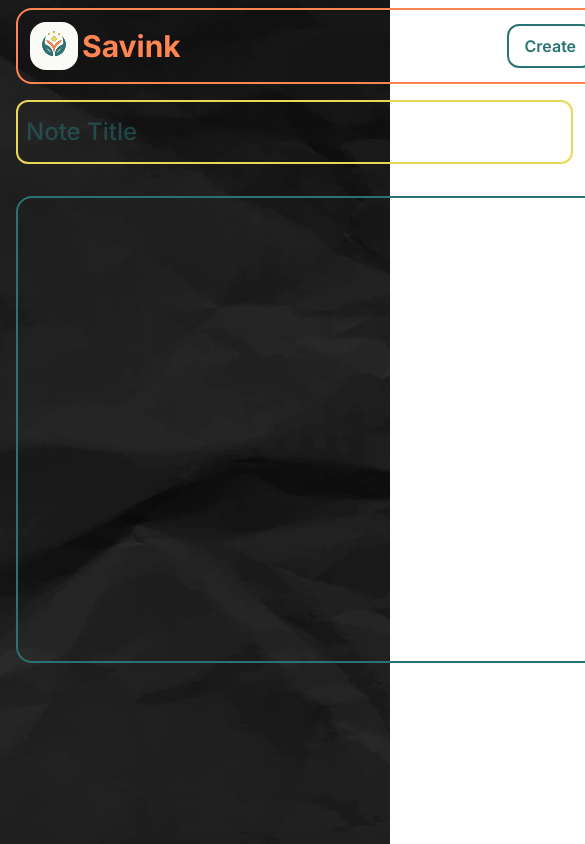
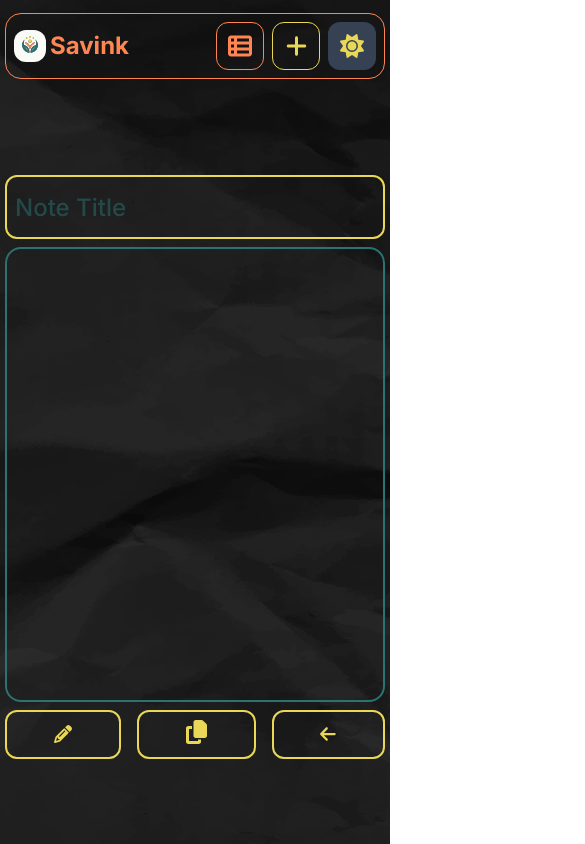
Before and after one commit to vinay-kumar-25/Saviora_Kingdom, a React (Vite) app in the folder Savink - Saviora notes/: page /view in a window 390 px wide. Shown: the top 844 px of the page, 585 px wide, since content can reach past the window. Built offline with nearby package versions, Linux system fonts and the light colour scheme.

Commit message:
responsiveness added for and design improved

```diff
--- a/Savink - Saviora notes/index.html
+++ b/Savink - Saviora notes/index.html
@@ -2,9 +2,10 @@
 <html lang="en">
   <head>
     <meta charset="UTF-8" />
+    <meta name="viewport" content="width=device-width, initial-scale=1.0">
     <link rel="shortcut icon" href="/saviora_logo.svg" type="image/x-icon">
-    <meta name="viewport" content="width=device-width, initial-scale=1.0" />
     <link rel="preconnect" href="https://fonts.googleapis.com">
+    <link rel="stylesheet" href="src/index.css">
 <link rel="preconnect" href="https://fonts.gstatic.com" crossorigin>
 <link href="https://fonts.googleapis.com/css2?family=Inter:ital,opsz,wght@0,14..32,100..900;1,14..32,100..900&display=swap" rel="stylesheet">
     <title>Savink</title>
--- a/Savink - Saviora notes/package.json
+++ b/Savink - Saviora notes/package.json
@@ -4,7 +4,7 @@
   "version": "0.0.0",
   "type": "module",
   "scripts": {
-    "dev": "vite",
+    "dev": "vite --host",
     "build": "vite build",
     "lint": "eslint .",
     "preview": "vite preview"
--- a/Savink - Saviora notes/src/App.css
+++ b/Savink - Saviora notes/src/App.css
@@ -2,11 +2,18 @@
   display: flex;
   flex-direction: column;
   gap: 1rem;
-  width: 100%;
-  width: 800px;
-  max-width: 100vh;
-  padding: 0 1rem; /* Optional: for padding on small screens */
-  margin: 0 auto;   /* Center horizontally on large screens */
-  box-sizing: border-box; /* Ensure padding doesn’t break width */
+  width: 100vw;
+  max-width: 850px;
+  padding: 5px;
+  margin: 0 auto;
+  box-sizing: border-box;
+  height:100vh;
+
+}
+.appcontainer{
   height: 100vh;
+  background-size: cover;
 }
+.req_page{
+  background: red;
+}
--- a/Savink - Saviora notes/src/App.jsx
+++ b/Savink - Saviora notes/src/App.jsx
@@ -6,7 +6,6 @@ import Pastes from "./components/Pastes";
 import View from "./components/View"
 import { Toaster } from "react-hot-toast";
 import { useSelector } from "react-redux";
-import { notiislice } from "./js/slices";
 import lightbg from "../src/assets/bgtexture.jpg"
 import darkbg from "../src/assets/dark_texture.jpg"
 
@@ -44,14 +43,12 @@ function App() {
   const theme  = useSelector((state)=>state.notii.theme)
   console.log("theme value = ",theme)
   const bgImage = theme === "dark" ? darkbg : lightbg;
+
   return (
    <div
-   className="transition-all duration-1000 ease-in-out"
+   className="transition-all m-0  appcontainer duration-1000 ease-in-out"
       style={{
         backgroundImage: `url(${bgImage})`,
-        backgroundSize: "cover",
-        backgroundRepeat: "no-repeat",
-        minHeight: "100vh",
       }}
     >
 
--- a/Savink - Saviora notes/src/components/Home.jsx
+++ b/Savink - Saviora notes/src/components/Home.jsx
@@ -72,28 +72,26 @@ const Home = () => {
   };
 
   return (
-    <div className="text-white w-full  max-h-8/12 h-full  flex justify-center flex-col items-center gap-8 text-2xl ">
-      <div className="flex gap-4 h-16 w-full  justify-between">
+    <div className="text-white w-full  py-12 h-full  flex justify-between flex-col items-center gap-4 text-2xl ">
         <input
-          className="font-medium flex-1/2  bg- text-primaryGreen border-primaryYellow border-2 rounded-xl  focus:border-primaryGreen outline-0 p-1 px-2"
+          className="font-medium w-full  bg- text-primaryGreen h-16 border-primaryYellow border-2 rounded-xl  focus:border-primaryGreen outline-0 p-2"
           type="text"
           value={title}
           placeholder="Enter Title..."
           onChange={(e) => settitle(e.target.value)}
         />
-        <button
-          onClick={addnote}
-          className=" text-lg border-2 border-primaryYellow  rounded-xl p-2 text-primaryYellow hover:text-primaryGreen hover:border-primaryGreen px-4 font-semibold "
-        >
-          {paste_id ? "Update" : "Create"}
-        </button>
-      </div>
       <textarea
         value={value}
         placeholder="Enter your note here..."
         className="border-2 border-primaryGreen  w-full text-xl leading-8 font-medium rounded-2xl p-4 flex-1/2 text-stone-500  outline-0 "
         onChange={(e) => setvalue(e.target.value)}
       ></textarea>
+      <button
+          onClick={addnote}
+          className="w-full h-16 text-lg border-2 border-primaryYellow transition-all duration-300  rounded-xl p-2 text-primaryYellow hover:text-primaryOrange hover:border-primaryOrange px-4 font-semibold "
+        >
+          {paste_id ? "Update" : "Create"}
+        </button>
     </div>
   );
 };
--- a/Savink - Saviora notes/src/components/Navbar.jsx
+++ b/Savink - Saviora notes/src/components/Navbar.jsx
@@ -1,31 +1,72 @@
-import React from 'react'
-import { NavLink } from 'react-router'
-import savioralogo from '../../public/saviora_logo.svg'
-import { useSelector ,useDispatch} from 'react-redux'
-import { notiislice } from '../js/slices'
-import { FontAwesomeIcon } from '@fortawesome/react-fontawesome'
-import { faCloudMoon, faLightbulb, faMoon, faSun } from '@fortawesome/free-solid-svg-icons'
-
-
+import React from "react";
+import { NavLink } from "react-router";
+import savioralogo from "../../public/saviora_logo.svg";
+import { useSelector, useDispatch } from "react-redux";
+import { notiislice } from "../js/slices";
+import { FontAwesomeIcon } from "@fortawesome/react-fontawesome";
+import {
+  faCloudMoon,
+  faLightbulb,
+  faList,
+  faListDots,
+  faMoon,
+  faPlus,
+  faStarHalfStroke,
+  faSun,
+} from "@fortawesome/free-solid-svg-icons";
+import { faTableList } from "@fortawesome/free-solid-svg-icons/faTableList";
 
 const Navbar = () => {
-    const theme  = useSelector((state)=>state.notii.theme)
-    const dispatch = useDispatch();
+  const theme = useSelector((state) => state.notii.theme);
+  const dispatch = useDispatch();
 
-const handletheme = ()=>{
-  dispatch(notiislice.actions.changetheme({}))
-}
+  const handletheme = () => {
+    dispatch(notiislice.actions.changetheme({}));
+  };
 
   return (
-    <div className="w-full mt-2  border-2   border-primaryOrange rounded-2xl items-center flex justify-between p-3">
-      <span className="text-3xl flex gap-1 justify-center items-center text-primaryOrange font-bold"> <img className=" rounded-2xl h-12" src={savioralogo} alt="📚" /> Savink</span>
-      <div className="flex gap-4">
-        <NavLink to={"/"} className="  rounded-xl p-2  px-4 font-semibold text-primaryGreen border-2 border-primaryGreen hover:bg-primaryYellow transition-all duration-300 " >Create</NavLink>
-        <NavLink to={"/pastes_list"} className="  rounded-xl p-2  px-4 font-semibold text-primaryGreen border-2 border-primaryGreen hover:text-primaryOrange hover:border-primaryOrange transition-all duration-300 " >Pastes</NavLink>
-        <button onClick={()=>handletheme()} className="  rounded-xl p-2  px-4 font-semibold text-primaryGreen border-2 border-primaryGreen hover:text-primaryOrange hover:border-primaryOrange transition-all duration-300 ">{theme==="dark"?<FontAwesomeIcon className="transition-all duration-1000 ease-in-out text-xl text-white" icon={faSun}/>:<FontAwesomeIcon className="text-xl text-black transition-all duration-1000 ease-in-out" icon={faMoon}/>}</button>
+    <div className="w-full mt-2 border md:border-2   border-primaryOrange rounded-2xl items-center flex justify-between p-2 md:p-3">
+      <span className="md:text-3xl text-2xl flex gap-1 justify-center items-center text-primaryOrange font-bold">
+        {" "}
+        <img
+          className="rounded-xl md:rounded-2xl h-8 md:h-12"
+          src={savioralogo}
+          alt="📚"
+        />{" "}
+        Savink
+      </span>
+      <div className="flex gap-2 md:gap-4">
+        <NavLink
+          to={"/pastes_list"}
+          className=" text-2xl rounded-xl hover:scale-95  h-12 w-12 flex justify-center items-center border  md:px-4 font-semibold  text-primaryOrange border-primaryOrange transition-all duration-300  "
+        >
+          <FontAwesomeIcon icon={faTableList} />
+        </NavLink>
+        <NavLink
+          to={"/"}
+          className="  rounded-xl hover:scale-95    text-2xl group  border border-primaryYellow h-12 w-12 flex justify-center items-center text-primaryYellow hover:text-primaryGreen  hover:bg-primaryYellow transition-all duration-300 "
+        >
+          <FontAwesomeIcon icon={faPlus} />
+        </NavLink>
+        <button
+          onClick={() => handletheme()}
+          className="  rounded-xl  text-2xl h-12 w-12 hover:scale-95   overflow-hidden  bg-gray-700 flex justify-center items-center font-bold  transition-all duration-300 "
+        >
+          {theme === "dark" ? (
+            <FontAwesomeIcon
+              className=" h-12 w-12  text-primaryYellow"
+              icon={faSun}
+            />
+          ) : (
+            <FontAwesomeIcon
+              className=" text-stone-100   h-12 w-12   "
+              icon={faMoon}
+            />
+          )}
+        </button>
       </div>
     </div>
-  )
-}
+  );
+};
 
-export default Navbar
+export default Navbar;
--- a/Savink - Saviora notes/src/components/View.jsx
+++ b/Savink - Saviora notes/src/components/View.jsx
@@ -4,7 +4,14 @@ import { useSelector } from "react-redux";
 import toast from "react-hot-toast";
 import { notiislice } from "../js/slices";
 import { FontAwesomeIcon } from "@fortawesome/react-fontawesome";
-import { faArrowLeft, faArrowRotateLeft, faBackspace, faBackward, faCopy, faPencil } from "@fortawesome/free-solid-svg-icons";
+import {
+  faArrowLeft,
+  faArrowRotateLeft,
+  faBackspace,
+  faBackward,
+  faCopy,
+  faPencil,
+} from "@fortawesome/free-solid-svg-icons";
 
 const View = () => {
   const navigate = useNavigate();
@@ -22,39 +29,42 @@ const View = () => {
   };
 
   return (
-    <div className="text-white w-full  max-h-8/12 h-full  flex justify-center flex-col items-center gap-8 text-2xl ">
-      <div className="flex gap-4 h-16 w-full justify-between">
+    <div className="text-white w-full   h-full  flex  flex-col gap-2 text-2xl py-20 ">
       <input
         readOnly
-          className="font-medium flex-1/2  bg- text-primaryGreen border-primaryYellow border-2 rounded-xl   outline-0 p-1 px-2"
+        className="font-medium text-primaryGreen max-w-full border-primaryYellow border-2 rounded-xl h-16  outline-0 p-1 px-2"
         type="text"
         value={title}
         placeholder="Note Title"
       />
+      <div className="border-2 rounded-2xl overflow-y-scroll flex-1/2 border-primaryGreen">
+        <div className="w-full font-medium text-xl leading-8  p-4  text-stone-500 outline-0 whitespace-pre-wrap">
+          {value}
+        </div>
+      </div>
+      <div className="flex gap-4  w-full  flex-row flex-wrap justify-between">
         <button
-          onClick={()=>{navigate(`/?paste_id=${paste_id}`)}}
-          className="text-lg border-2 border-primaryYellow rounded-xl p-2 text-primaryYellow hover:text-primaryGreen hover:border-primaryGreen px-4 font-semibold"
+          onClick={() => {
+            navigate(`/?paste_id=${paste_id}`);
+          }}
+          className="text-lg border-2 grow  border-primaryYellow rounded-xl p-2 text-primaryYellow hover:text-primaryGreen hover:border-primaryGreen px-4 font-semibold"
         >
-         < FontAwesomeIcon icon={faPencil}/>
+          <FontAwesomeIcon icon={faPencil} />
         </button>
         <button
           onClick={copyToClipboard}
-          className="text-lg border-2 border-primaryYellow rounded-xl p-2 text-primaryYellow hover:text-primaryGreen hover:border-primaryGreen px-4 font-semibold"
+          className="text-lg border-2 grow  border-primaryYellow rounded-xl p-2 text-primaryYellow hover:text-primaryGreen hover:border-primaryGreen px-4 font-semibold"
         >
-          <FontAwesomeIcon className="text-2xl" icon={faCopy}/>
+          <FontAwesomeIcon className="text-2xl" icon={faCopy} />
         </button>
         <button
-          onClick={()=>{navigate("/pastes_list")}}
-          className="text-lg border-2 border-primaryYellow rounded-xl p-2 text-primaryYellow hover:text-primaryGreen hover:border-primaryGreen px-4 font-semibold"
+          onClick={() => {
+            navigate("/pastes_list");
+          }}
+          className="text-lg border-2 grow  border-primaryYellow rounded-xl p-2 text-primaryYellow hover:text-primaryGreen hover:border-primaryGreen px-4 font-semibold"
         >
-          <FontAwesomeIcon icon={faArrowLeft}/>
+          <FontAwesomeIcon icon={faArrowLeft} />
         </button>
-      </div>
-
-      <div
-        className="border-2 w-full font-medium text-xl  rounded-2xl p-4 flex-1/2  border-primaryGreen text-stone-500 outline-0 whitespace-pre-wrap"
-      >
-        {value}
       </div>
     </div>
   );
--- a/Savink - Saviora notes/src/index.css
+++ b/Savink - Saviora notes/src/index.css
@@ -23,14 +23,17 @@
 }
 
 
-:root {
+#root {
   font-family: "Inter",system-ui, Avenir, Helvetica, Arial, sans-serif;
   line-height: 1.5;
-  font-weight: 400;
-  /* background-image: url("./assets/dark_texture.jpg"); */
-  background-size: cover;
-  background-attachment: fixed;
+  box-sizing: border-box;
+
 }
+body {
+  width: 100%;
+}
+
+
 *{
   box-sizing: border-box;
 }
```
Also changed, not shown: Savink - Saviora notes/src/components/Pastes.jsx (+15 -22 lines). Lines whose indentation alone changed are shown as unchanged.
